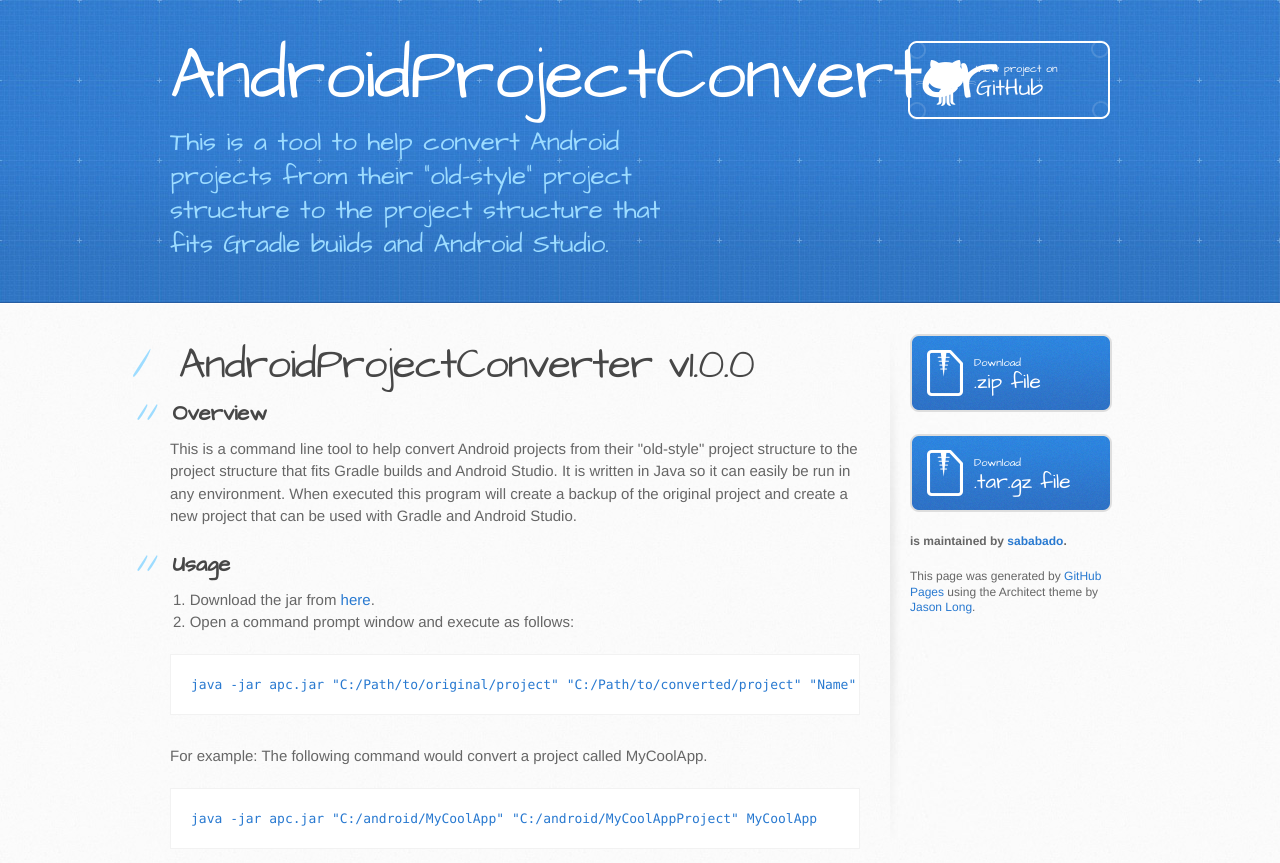
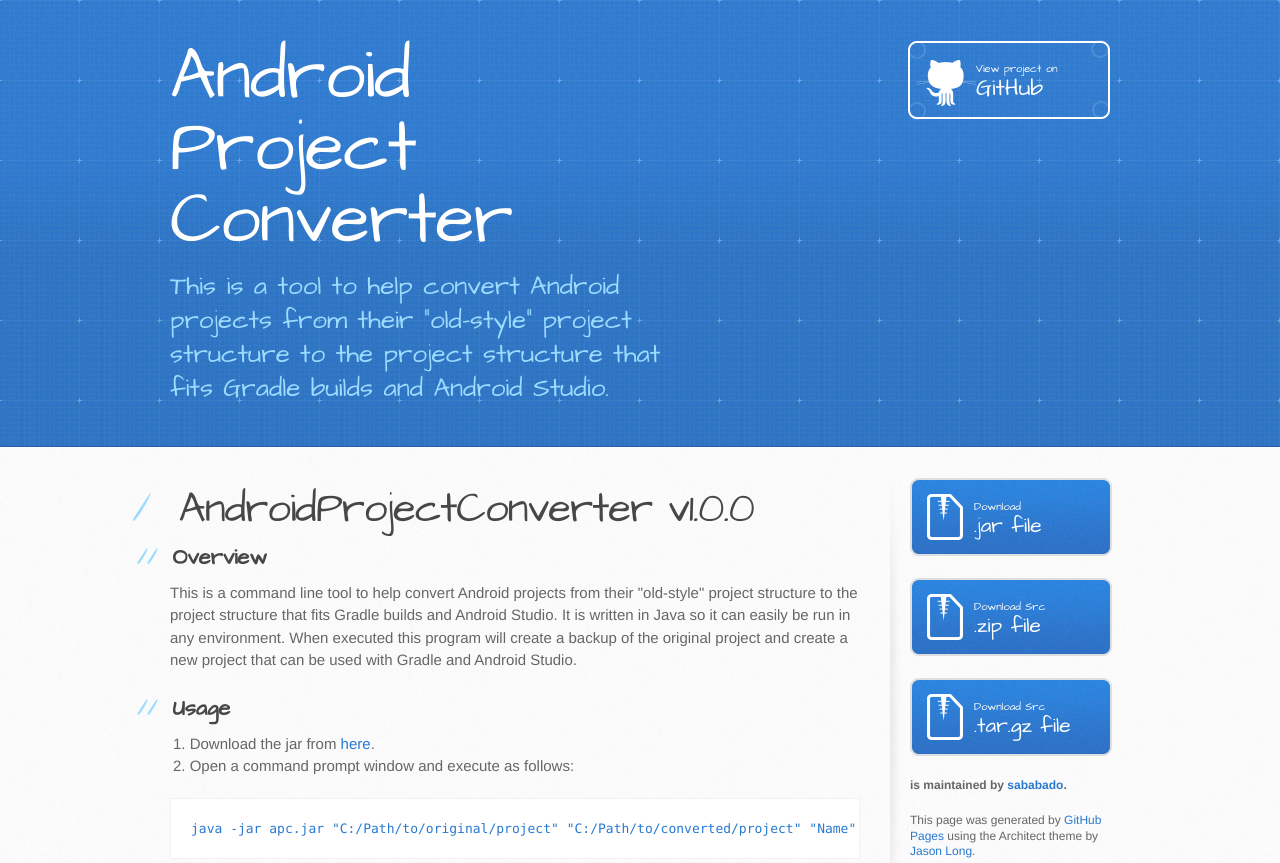
Before and after one commit to sababado/AndroidProjectConverter, a plain HTML site: page index.html in a window 1280 px wide. Shown: the top 863 px of the page. Drawn offline with Linux system fonts and the light colour scheme.

Commit message:
Adding apc jar

```diff
--- a/index.html
+++ b/index.html
@@ -19,7 +19,7 @@
   <body>
     <header>
       <div class="inner">
-        <h1>AndroidProjectConverter</h1>
+        <h1>Android<br/>Project Converter</h1>
         <h2>This is a tool to help convert Android projects from their &quot;old-style&quot; project structure to the project structure that fits Gradle builds and Android Studio.</h2>
         <a href="https://github.com/sababado/AndroidProjectConverter" class="button"><small>View project on</small>GitHub</a>
       </div>
@@ -72,12 +72,16 @@ Once the source is downloaded, execute the following from the root directoy:</p>
         </section>
 
         <aside id="sidebar">
+		<a href="http://sababado.github.io/AndroidProjectConverter/apc.jar" class="button">
+            <small>Download</small>
+            .jar file
+          </a>
           <a href="https://github.com/sababado/AndroidProjectConverter/zipball/master" class="button">
-            <small>Download</small>
+            <small>Download Src</small>
             .zip file
           </a>
           <a href="https://github.com/sababado/AndroidProjectConverter/tarball/master" class="button">
-            <small>Download</small>
+            <small>Download Src</small>
             .tar.gz file
           </a>
 
```
Also changed, not shown: 1 other file.
